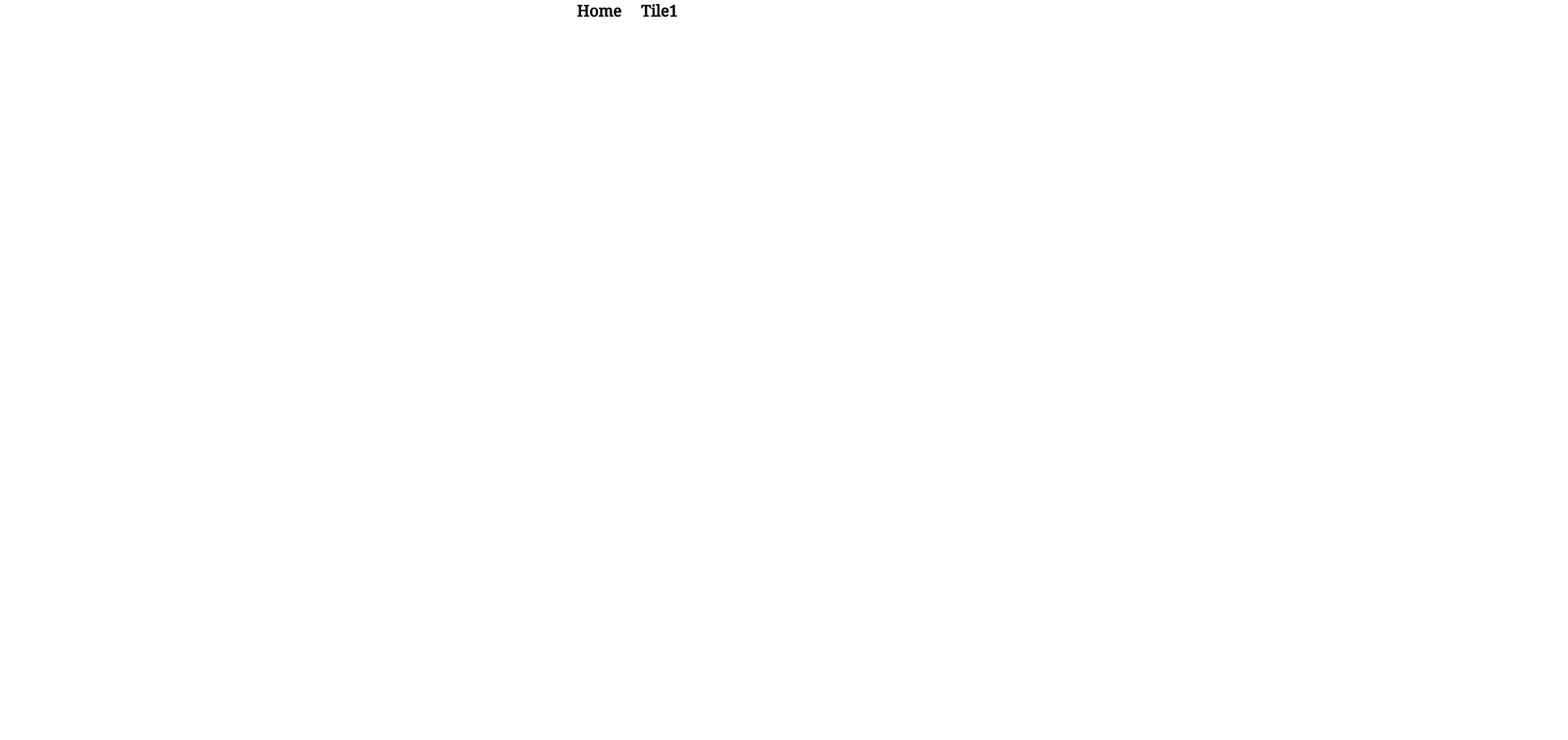
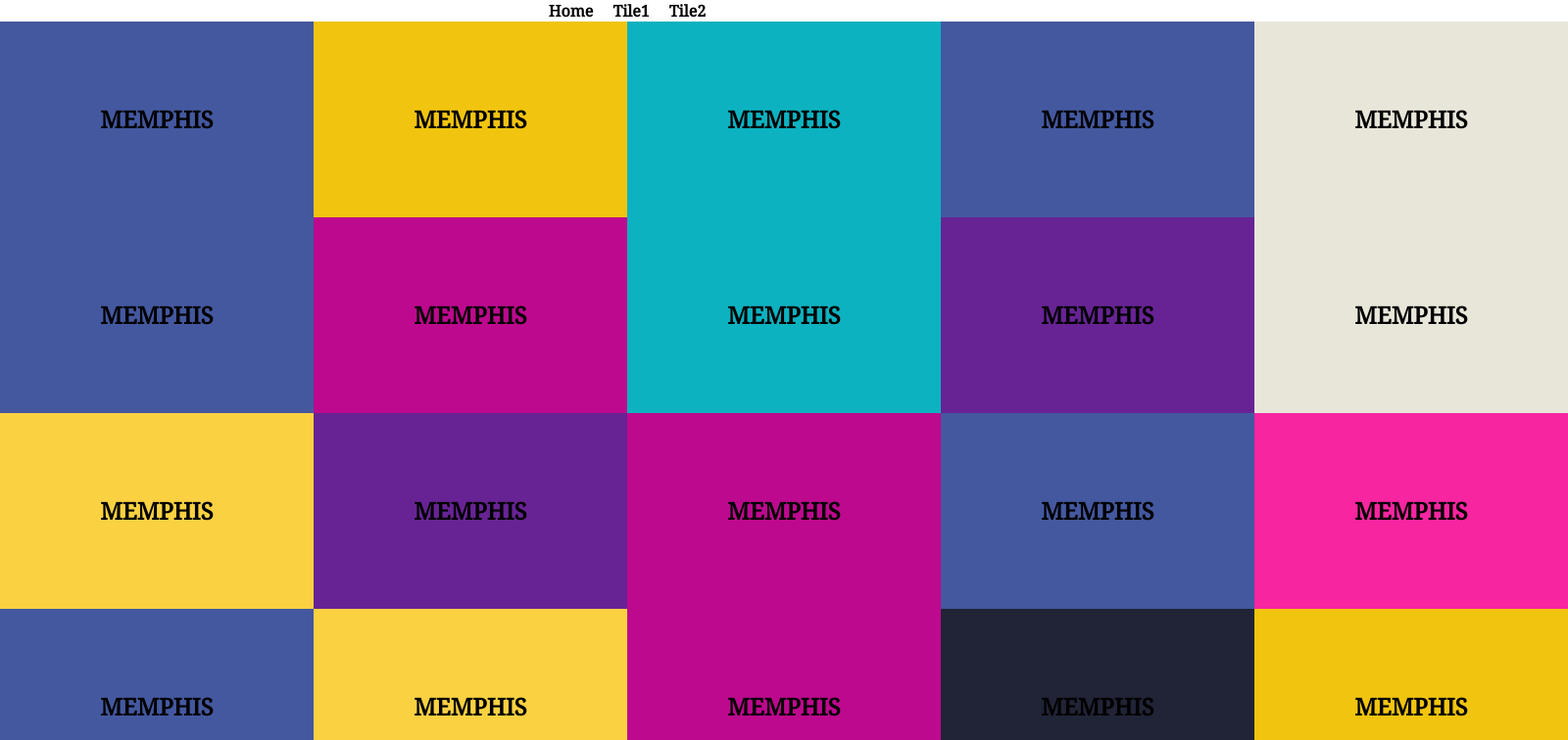
Before and after one commit to fallwall/grid-play, a React (Create React App) app: page /tile2 in a window 1280 px wide. Shown: the top 756 px of the page at 98% size, 1600 px wide, since content can reach past the window. Built offline with nearby package versions, Linux system fonts and the light colour scheme.

Commit message:
tile2 setinterval with color

```diff
--- a/src/App.jsx
+++ b/src/App.jsx
@@ -1,6 +1,7 @@
 import React, { Component } from 'react';
 import Home from './components/Home';
 import Tile1 from './components/Tile1';
+import Tile2 from './components/Tile2';
 import { Link, Route } from 'react-router-dom';
 import './App.css';
 
@@ -9,11 +10,13 @@ export default class App extends Component {
     return (
       <div>
 
-        <Link exact to="/">Home</Link>
-        <Link exact to="/tile1">Tile1</Link>
+        <Link exact="true" to="/">Home</Link>
+        <Link to="/tile1">Tile1</Link>
+        <Link to="/tile2">Tile2</Link>
 
         <Route path="/" render={() => <Home />} />
         <Route path="/tile1" render={() => <Tile1 />} />
+        <Route path="/tile2" render={() => <Tile2 />} />
       </div>
     )
   }
--- /dev/null
+++ b/src/components/Tile2.css
@@ -0,0 +1,17 @@
+.tiles-container {
+  display: grid;
+  grid-template-rows: 25% 25% 25% 25%;
+  grid-template-columns: 25% 25% 25% 25% 25%;
+  font-size: 1.5em;
+}
+
+.container {
+  width: 100%;
+  height: 25vh;
+  margin-bottom: -5vh;
+}
+
+.text {
+  text-align: center;
+  line-height: 25vh;
+}
--- /dev/null
+++ b/src/components/Tile2.jsx
@@ -0,0 +1,43 @@
+import React, { useEffect } from 'react';
+import './Tile2.css';
+
+const colors = [
+  '#212436',
+  '#4458A0',
+  '#BD098E',
+  '#CD2D48',
+  '#F1C40F',
+  '#672394',
+  '#F725A0',
+  '#FAD141',
+  '#0CB2C0',
+  '#E8E6D9'
+];
+
+export default function Tile2() {
+  useEffect(() => {
+    const interval = setInterval(() => {
+      console.log('This will run 3s!');
+      const randNum = Math.floor(Math.random() * 25);
+      document.getElementById(randNum).setAttribute('style', `background-color: ${colors[Math.floor(Math.random() * colors.length)]} `);
+    }, 3000);
+    return () => clearInterval(interval);
+  }, []);
+
+  return (
+    <div className="tiles-container">
+      {Array(25).fill("memphis").map((m, i) =>
+        <div
+          key={i}
+          className="container"
+          id={i}
+          style={{ backgroundColor: colors[Math.floor(Math.random() * colors.length)] }}
+        >
+          <div className="memphis-blue"></div>
+          <div className="middle">
+            <div className="text">MEMPHIS</div>
+          </div>
+        </div>)}
+    </div>
+  )
+}
```
Also changed, not shown: 1 other file (tests, documents, lock files or other folders).
